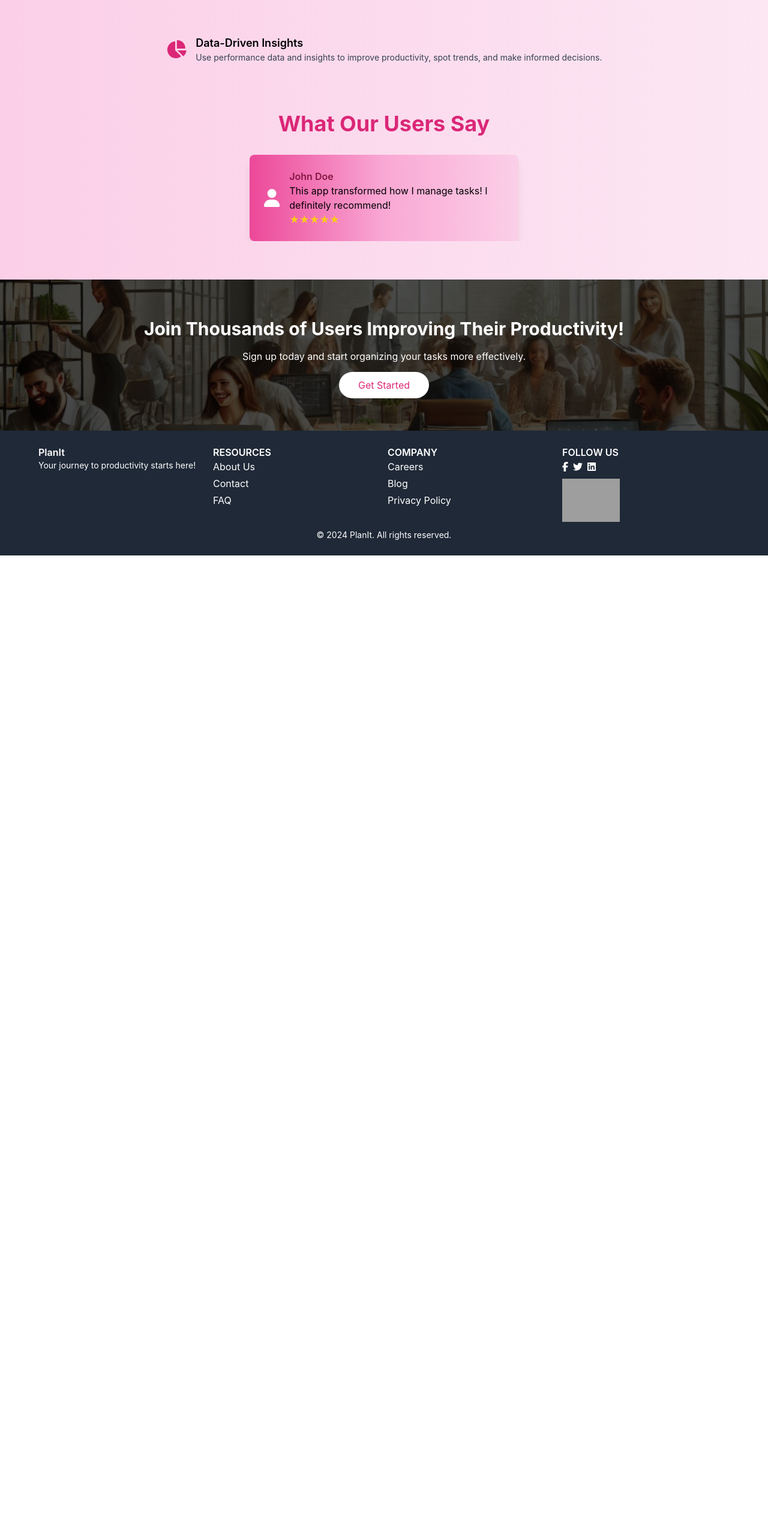
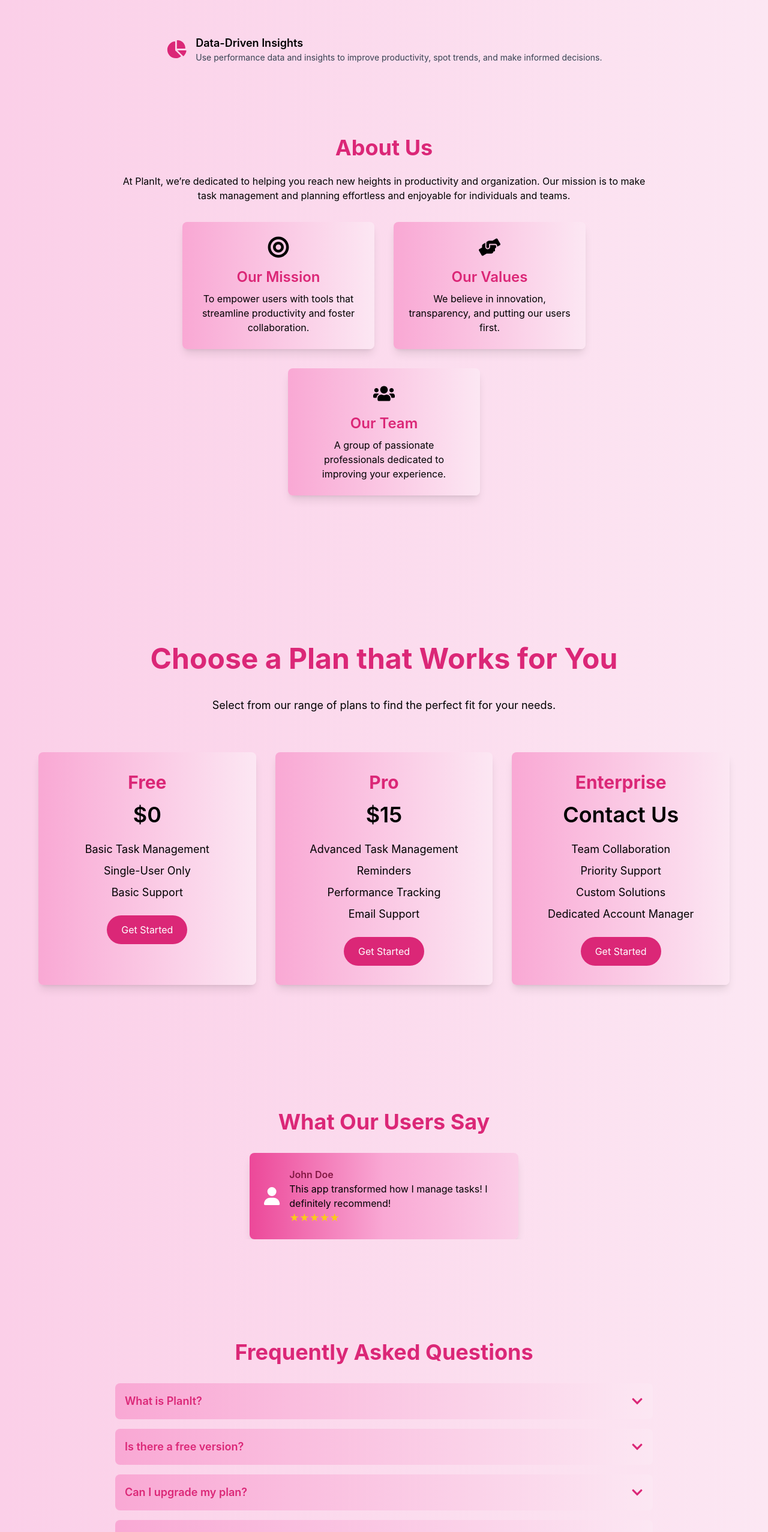
Before and after one commit to millyanne93/PlanIt, a React (Create React App) app in the folder frontend/: page / in a window 1280 px wide. Shown: the part 1860-4414 px from the top of the page at 60% size. Before the commit the page ends 2786 px from the top, so only its background shows below. Built offline with nearby package versions, Linux system fonts and the light colour scheme; grey boxes are pictures that could not be loaded.

Commit message:
Add more features on Homepage.

```diff
--- a/frontend/src/pages/AboutUs.js
+++ b/frontend/src/pages/AboutUs.js
@@ -5,7 +5,7 @@
   return (
     <div className="bg-gradient-to-r from-pink-200 to-pink-100 text-black py-10 px-5">
       <div className="max-w-4xl mx-auto text-center">
-        <h1 className="text-4xl font-bold mb-6">About Us</h1>
+        <h1 className="text-pink-600 text-4xl font-bold mb-6">About Us</h1>
         <p className="mb-8">
           At PlanIt, we’re dedicated to helping you reach new heights in productivity and organization.
           Our mission is to make task management and planning effortless and enjoyable for individuals and teams.
--- a/frontend/src/pages/FAQ.js
+++ b/frontend/src/pages/FAQ.js
@@ -18,7 +18,7 @@
   return (
     <div className="bg-gradient-to-r from-pink-200 to-pink-100 text-black py-10 px-5">
       <div className="max-w-4xl mx-auto">
-        <h1 className="text-4xl font-bold text-center mb-8">Frequently Asked Questions</h1>
+        <h1 className="text-pink-600 text-4xl font-bold text-center mb-8">Frequently Asked Questions</h1>
         <div className="space-y-4">
           {faqs.map((faq, index) => (
             <div key={index} className="p-4 rounded-lg bg-gradient-to-r from-pink-300 to-pink-100">
--- a/frontend/src/pages/Home.js
+++ b/frontend/src/pages/Home.js
@@ -6,6 +6,9 @@
 import heroBackground from '../assets/images/hero-background.webp';
 import actionBackground from '../assets/images/action.webp';
 import Features from './Features';
+import Pricing from './Pricing';
+import AboutUs from './AboutUs';
+import FAQ from './FAQ';
 import { faBullseye, faHandshake, faUser, faChartPie } from '@fortawesome/free-solid-svg-icons';
 
 const HomePage = () => {
@@ -24,7 +27,7 @@
         </div>
       </nav>
 
-      {/* Hero Section with Gradient Background */}
+      {/* Hero Section */}
       <header
         className="relative h-screen text-center flex flex-col justify-center items-center bg-cover bg-center"
         style={{
@@ -46,7 +49,7 @@
           </div>
         </div>
       </header>
-      {/* Replace Overview Section with Features Component */}
+      {/* Features Component */}
       <section className="features py-16 bg-gradient-to-r from-pink-200 to-pink-100">
         <Features />
       </section>
@@ -83,6 +86,16 @@
         </div>
       </section>
 
+      {/* About Component */}
+      <section className="about py-16 bg-gradient-to-r from-pink-200 to-pink-100">
+        <AboutUs />
+      </section>
+
+      {/* Pricing Component */}
+      <section className="pricing py-16 bg-gradient-to-r from-pink-200 to-pink-100">
+        <Pricing />
+      </section>
+
       {/* Testimonials Section */}
       <section className="testimonials bg-gradient-to-r from-pink-200 to-pink-100 py-16">
         <h2 className="text-pink-600 text-4xl font-bold text-center mb-8">What Our Users Say</h2>
@@ -108,6 +121,11 @@
         </Swiper>
       </section>
 
+      {/* FAQ Component */}
+      <section className="faq py-16 bg-gradient-to-r from-pink-200 to-pink-100">
+        <FAQ />
+      </section>
+
       {/* Call to Action */}
       <section
         className="cta py-16 text-center text-white"
@@ -115,7 +133,7 @@
           backgroundImage: `url(${actionBackground})`,
           backgroundSize: 'cover',
           backgroundPosition: 'center',
-          backgroundBlendMode: 'overlay', // Softens image with the background color
+          backgroundBlendMode: 'overlay',
           backgroundColor: 'rgba(0, 0, 0, 0.7)',
         }}
       >
@@ -130,43 +148,43 @@
       </section>
 
     {/* Footer Section */}
-    <footer className="bg-gray-800 text-white py-6"> {/* Further reduced padding */}
-      <div className="max-w-6xl mx-auto grid grid-cols-2 md:grid-cols-4 gap-3"> {/* Smaller gap */}
+    <footer className="bg-gray-800 text-white py-6">
+      <div className="max-w-6xl mx-auto grid grid-cols-2 md:grid-cols-4 gap-3">
         <div>
-          <h3 className="font-semibold text-base">PlanIt</h3> {/* Reduced text size */}
-          <p className="text-sm">Your journey to productivity starts here!</p> {/* Smaller text */}
+          <h3 className="font-semibold text-base">PlanIt</h3>
+          <p className="text-sm">Your journey to productivity starts here!</p>
         </div>
         <div>
-          <h3 className="font-semibold text-base">RESOURCES</h3> {/* Reduced text size */}
-          <ul className="space-y-1"> {/* Reduced spacing between list items */}
+          <h3 className="font-semibold text-base">RESOURCES</h3>
+          <ul className="space-y-1">
             <li><Link to="/about" className="hover:text-pink-600 transition">About Us</Link></li>
             <li><Link to="/contact" className="hover:text-pink-600 transition">Contact</Link></li>
             <li><Link to="/faq" className="hover:text-pink-600 transition">FAQ</Link></li>
           </ul>
         </div>
         <div>
-          <h3 className="font-semibold text-base">COMPANY</h3> {/* Reduced text size */}
-          <ul className="space-y-1"> {/* Reduced spacing between list items */}
+          <h3 className="font-bold text-base">COMPANY</h3>
+          <ul className="space-y-1">
             <li><Link to="/careers" className="hover:text-pink-600 transition">Careers</Link></li>
             <li><Link to="/blog" className="hover:text-pink-600 transition">Blog</Link></li>
             <li><Link to="/privacy" className="hover:text-pink-600 transition">Privacy Policy</Link></li>
           </ul>
         </div>
         <div>
-          <h3 className="font-semibold text-base">FOLLOW US</h3> {/* Reduced text size */}
-          <div className="flex space-x-2"> {/* Reduced space between icons */}
+          <h3 className="font-semibold text-base">FOLLOW US</h3>
+          <div className="flex space-x-2">
             <a href="https://facebook.com" className="hover:text-pink-600 transition"><i className="fab fa-facebook-f"></i></a>
             <a href="https://twitter.com" className="hover:text-pink-600 transition"><i className="fab fa-twitter"></i></a>
             <a href="https://linkedin.com" className="hover:text-pink-600 transition"><i className="fab fa-linkedin"></i></a>
           </div>
-          <div className="mt-2"> {/* Reduced margin-top for the app badge */}
+          <div className="mt-2">
             <a href="https://play.google.com/store" className="hover:opacity-80 transition">
-              <img src="/path/to/google-play-badge.png" alt="Google Play Badge" className="w-24" /> {/* Further reduced width */}
+              <img src="/path/to/google-play-badge.png" alt="Google Play Badge" className="w-24" />
             </a>
           </div>
         </div>
       </div>
-      <p className="text-center mt-3 text-sm">&copy; 2024 PlanIt. All rights reserved.</p> {/* Reduced margin and text size */}
+      <p className="text-center mt-3 text-sm">&copy; 2024 PlanIt. All rights reserved.</p>
      </footer>
     </div>
   );
```
